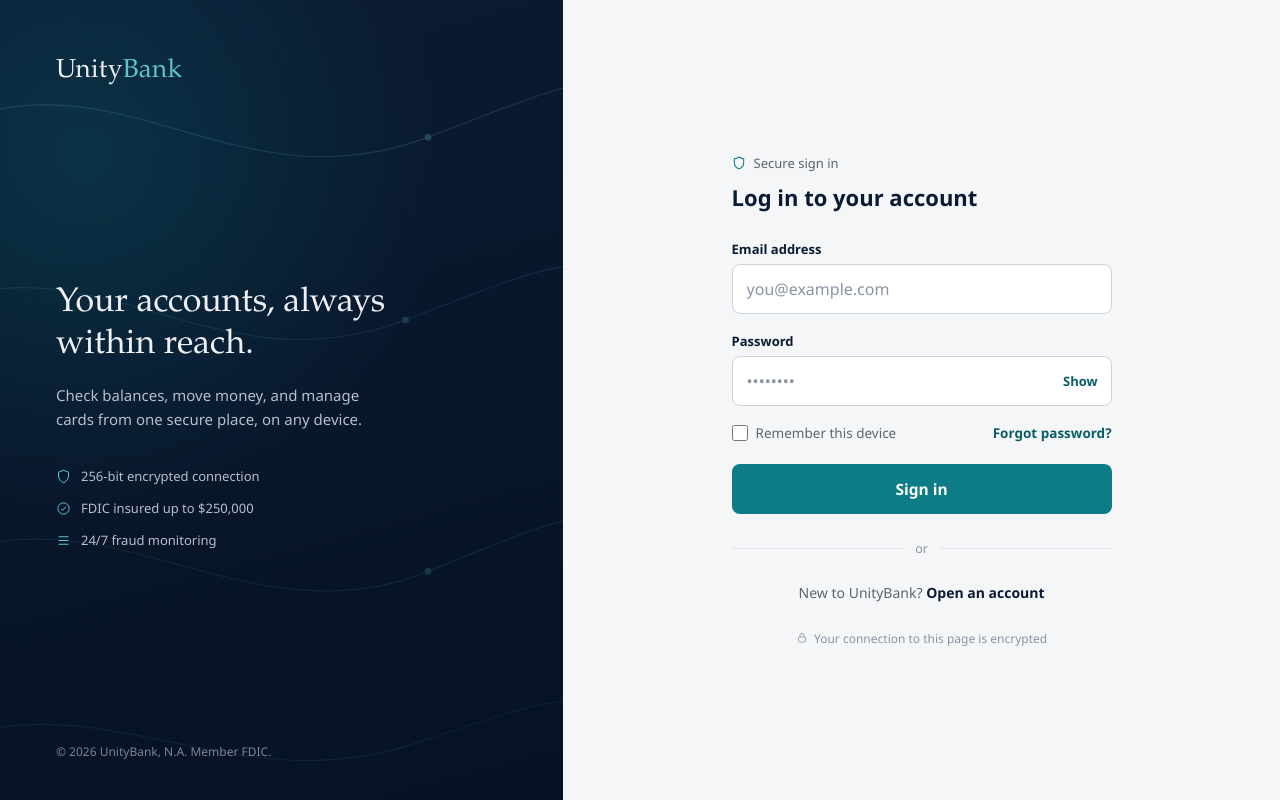
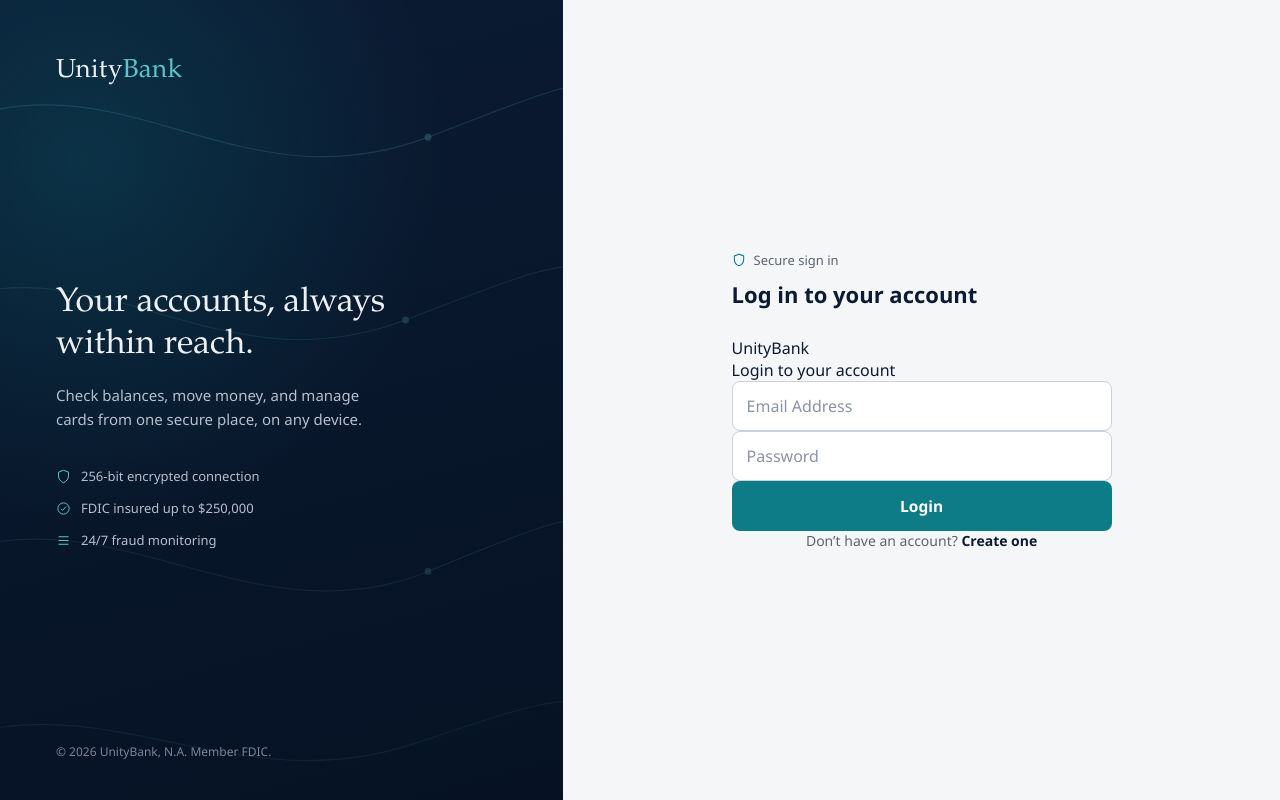
Before and after one commit to unitytech1/U.unitybank-app, a Flask app: page /login in a window 1280 px wide. Run offline with Flask 3, Linux system fonts and the light colour scheme.

Commit message:
Update login.html

```diff
--- a/templates/login.html
+++ b/templates/login.html
@@ -508,132 +508,18 @@ a:focus-visible{
                 <div class="error" role="alert">{{ messages[0] }}</div>
               {% endif %}
             {% endwith %}
+</style></head><body><div class="card"><div class="logo">Unity<span>Bank</span></div>
+ <div class="title">Login to your account</div> <!-- FLASH MESSAGE -->
+{% with messages = get_flashed_messages() %}
+{% if messages %}
+<div class="error">{{ messages[0] }}</div>
+{% endif %}
+{% endwith %}
+ <form method="POST">
+<input type="email" name="email" placeholder="Email Address" class="input" required>
 
-            <form method="POST" novalidate id="login-form">
+<input type="password" name="password" placeholder="Password" class="input" required>
 
-                <div class="field">
-                    <label for="email">Email address</label>
-                    <input
-                        type="email"
-                        name="email"
-                        id="email"
-                        class="input"
-                        placeholder="you@example.com"
-                        autocomplete="email"
-                        required
-                        aria-describedby="email-error">
-                    <div class="field-error" id="email-error" role="alert">Enter a valid email address.</div>
-                </div>
+<button type="submit" class="btn">Login</button>
 
-                <div class="field">
-                    <label for="password">Password</label>
-                    <div class="input-row">
-                        <input
-                            type="password"
-                            name="password"
-                            id="password"
-                            class="input"
-                            placeholder="••••••••"
-                            autocomplete="current-password"
-                            required
-                            aria-describedby="password-error">
-                        <button type="button" class="toggle-pw" id="toggle-pw" aria-pressed="false">
-                            <span id="toggle-pw-label">Show</span>
-                            <span class="sr-only">password</span>
-                        </button>
-                    </div>
-                    <div class="field-error" id="password-error" role="alert">Enter your password.</div>
-                </div>
-
-                <div class="field-row">
-                    <label class="checkbox">
-                        <input type="checkbox" name="remember">
-                        <span>Remember this device</span>
-                    </label>
-                    <a href="{{ url_for('forgot_password') }}" class="link">Forgot password?</a>
-                </div>
-
-                <button type="submit" class="btn" id="submit-btn">
-                    <span class="spinner" aria-hidden="true"></span>
-                    <span id="submit-label">Sign in</span>
-                </button>
-
-            </form>
-
-            <div class="divider">or</div>
-
-            <div class="register">
-                New to UnityBank?
-                <a href="{{ url_for('register') }}">Open an account</a>
-            </div>
-
-            <div class="card-foot">
-                <svg width="12" height="12" viewBox="0 0 24 24" fill="none" aria-hidden="true"><rect x="5" y="10" width="14" height="10" rx="2" stroke="#8A93A3" stroke-width="1.6"/><path d="M8 10V7a4 4 0 018 0v3" stroke="#8A93A3" stroke-width="1.6" fill="none"/></svg>
-                <span>Your connection to this page is encrypted</span>
-            </div>
-
-        </div>
-    </div>
-
-</div>
-
-<script>
-(function () {
-    var toggleBtn = document.getElementById('toggle-pw');
-    var pwInput = document.getElementById('password');
-    var toggleLabel = document.getElementById('toggle-pw-label');
-
-    toggleBtn.addEventListener('click', function () {
-        var isPassword = pwInput.type === 'password';
-        pwInput.type = isPassword ? 'text' : 'password';
-        toggleLabel.textContent = isPassword ? 'Hide' : 'Show';
-        toggleBtn.setAttribute('aria-pressed', String(isPassword));
-    });
-
-    var form = document.getElementById('login-form');
-    var emailInput = document.getElementById('email');
-    var emailError = document.getElementById('email-error');
-    var passwordError = document.getElementById('password-error');
-    var submitBtn = document.getElementById('submit-btn');
-    var submitLabel = document.getElementById('submit-label');
-
-    function isValidEmail(value) {
-        return /^[^\s@]+@[^\s@]+\.[^\s@]+$/.test(value);
-    }
-
-    function setFieldState(input, errorEl, valid) {
-        input.classList.toggle('invalid', !valid);
-        errorEl.classList.toggle('visible', !valid);
-        input.setAttribute('aria-invalid', String(!valid));
-    }
-
-    emailInput.addEventListener('blur', function () {
-        setFieldState(emailInput, emailError, isValidEmail(emailInput.value));
-    });
-
-    pwInput.addEventListener('blur', function () {
-        setFieldState(pwInput, passwordError, pwInput.value.length > 0);
-    });
-
-    form.addEventListener('submit', function (e) {
-        var emailValid = isValidEmail(emailInput.value);
-        var pwValid = pwInput.value.length > 0;
-
-        setFieldState(emailInput, emailError, emailValid);
-        setFieldState(pwInput, passwordError, pwValid);
-
-        if (!emailValid || !pwValid) {
-            e.preventDefault();
-            (emailValid ? pwInput : emailInput).focus();
-            return;
-        }
-
-        submitBtn.disabled = true;
-        submitBtn.classList.add('loading');
-        submitLabel.textContent = 'Signing in…';
-    });
-})();
-</script>
-
-</body>
-</html>
+ </form> <div class="register"> Don’t have an account? <a href="{{ url_for('register') }}">Create one</a> </div> </div></body> </html>
```
